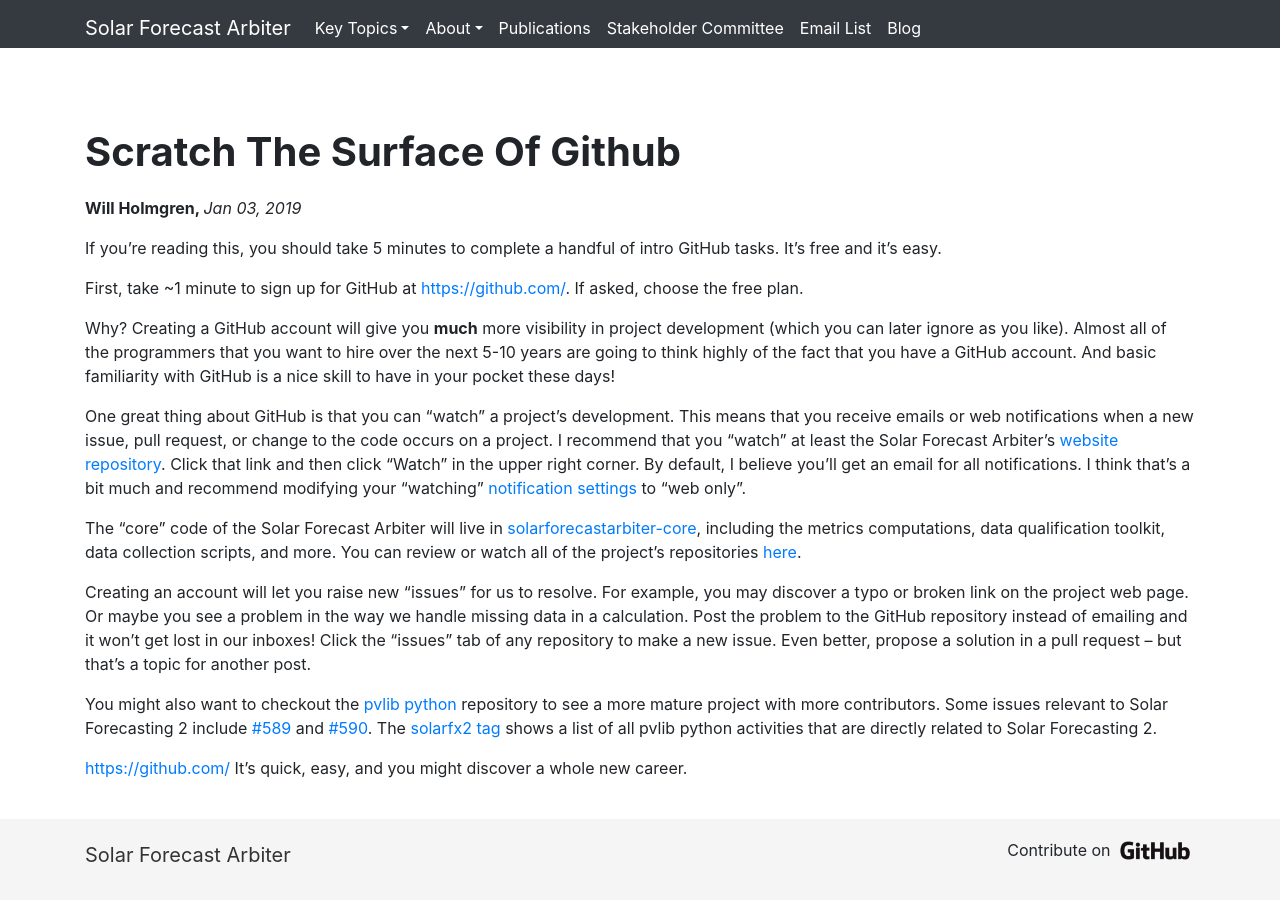
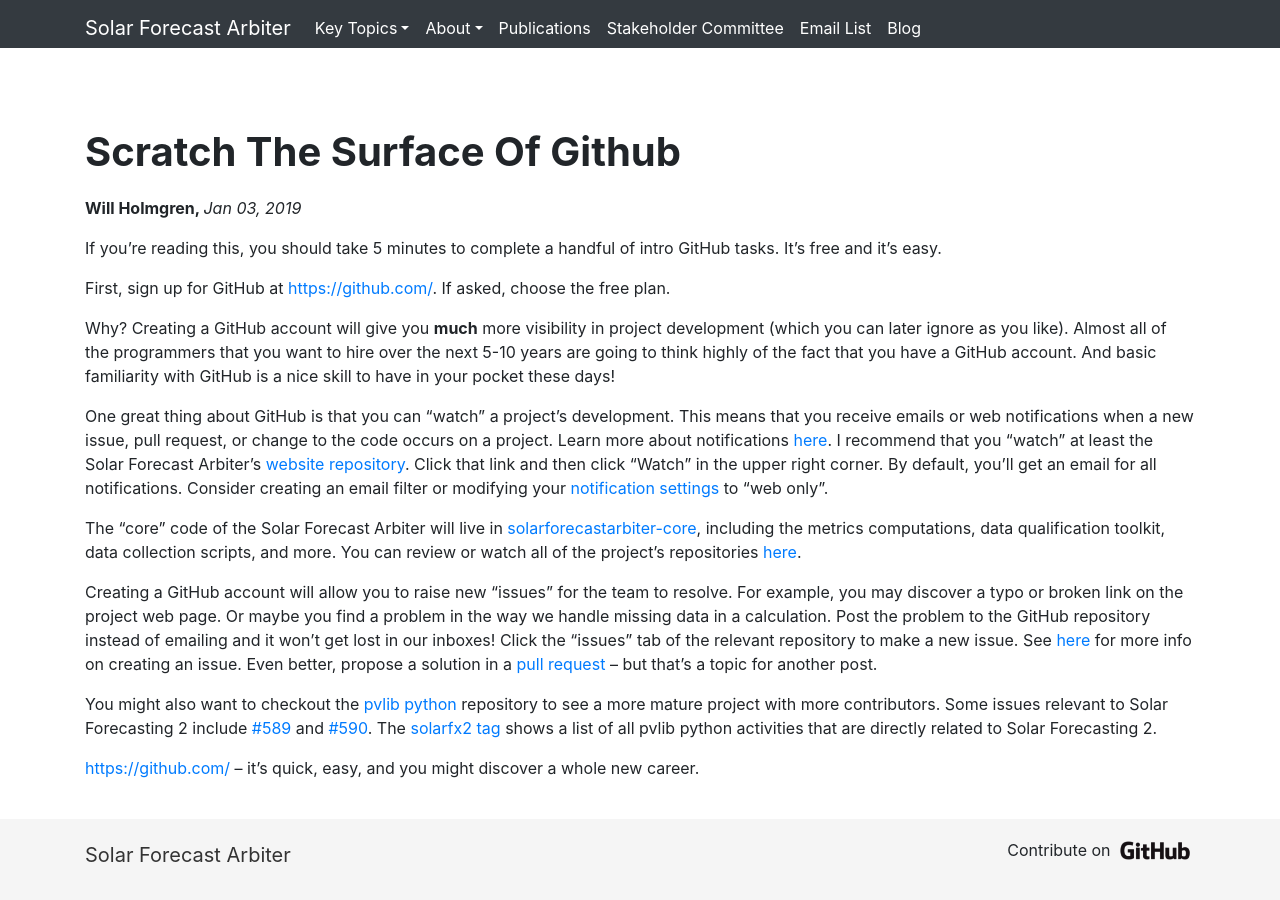
Before and after one commit to SolarArbiter/SolarArbiter.github.io, a Jekyll site: the page built from _posts/2019-01-03-Scratch-the-Surface-of-Github.md, in a window 1280 px wide. Built offline with Jekyll 4.4.1, drawn with Linux system fonts in a browser that asks for light colours; comment, search, counter and statistics services are not loaded.

Commit message:
minor edits

```diff
--- a/_posts/2019-01-03-Scratch-the-Surface-of-Github.md
+++ b/_posts/2019-01-03-Scratch-the-Surface-of-Github.md
@@ -4,16 +4,16 @@
 ---
 If you're reading this, you should take 5 minutes to complete a handful of intro GitHub tasks. It's free and it's easy.
 
-First, take ~1 minute to sign up for GitHub at [https://github.com/](https://github.com/). If asked, choose the free plan.
+First, sign up for GitHub at [https://github.com/](https://github.com/). If asked, choose the free plan.
 
 Why? Creating a GitHub account will give you **much** more visibility in project development (which you can later ignore as you like). Almost all of the programmers that you want to hire over the next 5-10 years are going to think highly of the fact that you have a GitHub account. And basic familiarity with GitHub is a nice skill to have in your pocket these days!
 
-One great thing about GitHub is that you can "watch" a project's development. This means that you receive emails or web notifications when a new issue, pull request, or change to the code occurs on a project. I recommend that you “watch” at least the Solar Forecast Arbiter's [website repository](https://github.com/SolarArbiter/SolarArbiter.github.io). Click that link and then click “Watch” in the upper right corner. By default, I believe you’ll get an email for all notifications. I think that's a bit much and recommend modifying your "watching" [notification settings](https://github.com/settings/notifications) to "web only".
+One great thing about GitHub is that you can "watch" a project's development. This means that you receive emails or web notifications when a new issue, pull request, or change to the code occurs on a project. Learn more about notifications [here](https://help.github.com/articles/about-notifications/). I recommend that you “watch” at least the Solar Forecast Arbiter's [website repository](https://github.com/SolarArbiter/SolarArbiter.github.io). Click that link and then click “Watch” in the upper right corner. By default, you’ll get an email for all notifications. Consider creating an email filter or modifying your [notification settings](https://github.com/settings/notifications) to "web only".
 
 The "core" code of the Solar Forecast Arbiter will live in [solarforecastarbiter-core](https://github.com/SolarArbiter/solarforecastarbiter-core), including the metrics computations, data qualification toolkit, data collection scripts, and more. You can review or watch all of the project's repositories [here](https://github.com/solararbiter).
 
-Creating an account will let you raise new "issues" for us to resolve. For example, you may discover a typo or broken link on the project web page. Or maybe you see a problem in the way we handle missing data in a calculation. Post the problem to the GitHub repository instead of emailing and it won't get lost in our inboxes! Click the "issues" tab of any repository to make a new issue. Even better, propose a solution in a pull request -- but that's a topic for another post.
+Creating a GitHub account will allow you to raise new "issues" for the team to resolve. For example, you may discover a typo or broken link on the project web page. Or maybe you find a problem in the way we handle missing data in a calculation. Post the problem to the GitHub repository instead of emailing and it won't get lost in our inboxes! Click the "issues" tab of the relevant repository to make a new issue. See [here](https://help.github.com/articles/creating-an-issue/) for more info on creating an issue. Even better, propose a solution in a [pull request](https://help.github.com/articles/creating-a-pull-request/) -- but that's a topic for another post.
 
 You might also want to checkout the [pvlib python](https://github.com/pvlib/pvlib-python) repository to see a more mature project with more contributors. Some issues relevant to Solar Forecasting 2 include [#589](https://github.com/pvlib/pvlib-python/issues/589) and [#590](https://github.com/pvlib/pvlib-python/issues/590). The [solarfx2 tag](https://github.com/pvlib/pvlib-python/issues?utf8=%E2%9C%93&q=label%3Asolarfx2+) shows a list of all pvlib python activities that are directly related to Solar Forecasting 2.
 
-[https://github.com/](https://github.com/) It's quick, easy, and you might discover a whole new career.
+[https://github.com/](https://github.com/) -- it's quick, easy, and you might discover a whole new career.
```
